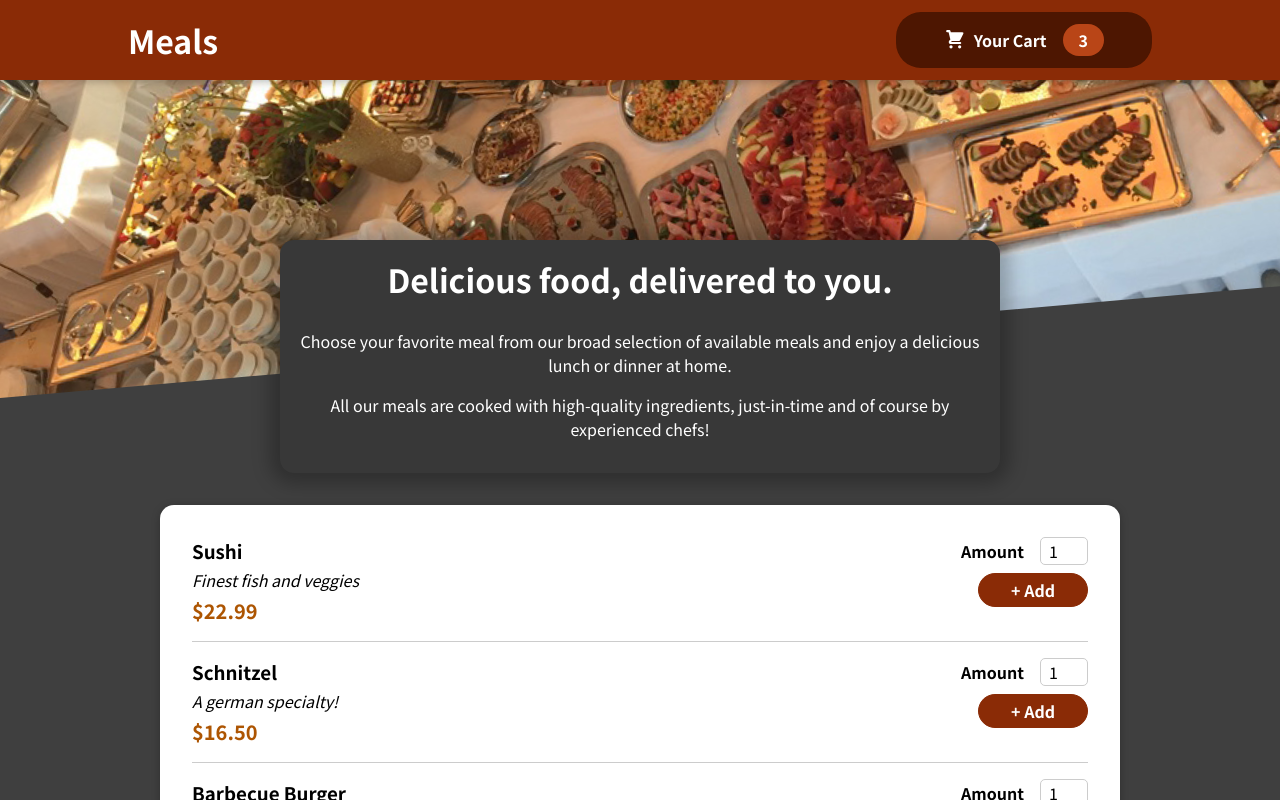
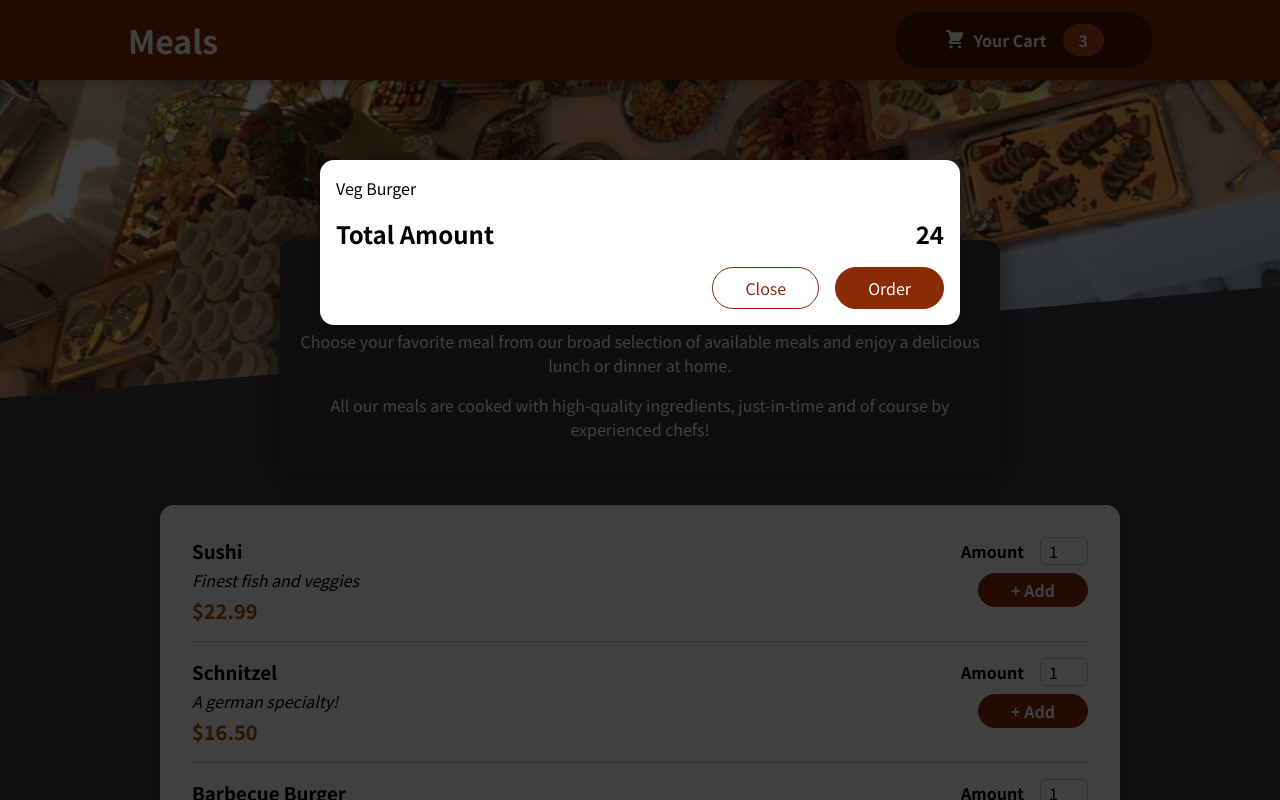
Before and after one commit to ZarifHosen/Food-app-with-React, a React (Create React App) app: page / in a window 1280 px wide. Shown: the top 800 px of the page. Built offline with nearby package versions, Linux system fonts and the light colour scheme.

Commit message:
Typo fixed, react portal used in the Modal from UI

```diff
--- a/public/index.html
+++ b/public/index.html
@@ -28,6 +28,7 @@
   </head>
   <body>
     <noscript>You need to enable JavaScript to run this app.</noscript>
+    <div id="overlays"></div>
     <div id="root"></div>
     <!--
       This HTML file is a template.
--- a/src/App.js
+++ b/src/App.js
@@ -1,10 +1,12 @@
 import React from "react";
+import Cart from "./components/Cart/Cart";
 import Header from "./components/Layout/Header";
 import Meals from "./components/Meals/Meals";
 
 function App() {
   return (
     <>
+      <Cart />
       <Header />
       <main>
         <Meals />
--- a/src/components/Cart/Cart.js
+++ b/src/components/Cart/Cart.js
@@ -1,3 +1,4 @@
+import Modal from '../UI/Modal';
 import classes from './Cart.module.css';
 
 const Cart = props => {
@@ -5,17 +6,17 @@
         id: 'c1',
         name: 'Veg Burger', amount: 2, price: 12
     }].map((item) => <li>{item.name}</li>)}</ul>;
-    return <div>
+    return <Modal>
         {cartItems}
         <div className={classes.total}>
             <span>Total Amount</span>
             <span>24</span>
         </div>
-        <div className={classes.action}>
+        <div className={classes.actions}>
             <button className={classes['button--alt']}>Close</button>
             <button className={classes.button}>Order</button>
         </div>
-    </div>
+    </Modal>
 }
 
 export default Cart;
--- /dev/null
+++ b/src/components/UI/Modal.js
@@ -0,0 +1,25 @@
+import ReactDOM from 'react-dom';
+import classes from './Modal.module.css';
+
+const Backdrop = props => {
+    return <div className={classes.backdrop} />;
+};
+
+const ModalOverlay = props => {
+    return <div className={classes.modal}>
+        <div className={classes.content}>{props.children}</div>
+    </div>
+};
+
+const portalElement = document.getElementById('overlays');
+
+const Modal = props => {
+    return (
+        <>
+            {ReactDOM.createPortal(<Backdrop />, portalElement)}
+            {ReactDOM.createPortal(<ModalOverlay>{props.children}</ModalOverlay >, portalElement)}
+        </>
+    )
+}
+
+export default Modal
--- /dev/null
+++ b/src/components/UI/Modal.module.css
@@ -0,0 +1,41 @@
+.backdrop {
+    position: fixed;
+    top: 0;
+    left: 0;
+    width: 100%;
+    height: 100vh;
+    z-index: 20;
+    background-color: rgba(0, 0, 0, 0.75);
+}
+
+.modal {
+    position: fixed;
+    top: 20vh;
+    left: 5%;
+    width: 90%;
+    background-color: white;
+    padding: 1rem;
+    border-radius: 14px;
+    box-shadow: 0 2px 8px rgba(0, 0, 0, 0.25);
+    z-index: 30;
+    animation: slide-down 300ms ease-out forwards;
+}
+
+@media (min-width: 768px) {
+    .modal {
+        width: 40rem;
+        left: calc(50% - 20rem);
+    }
+}
+
+@keyframes slide-down {
+    from {
+        opacity: 0;
+        transform: translateY(-3rem);
+    }
+
+    to {
+        opacity: 1;
+        transform: translateY(0);
+    }
+}
```
